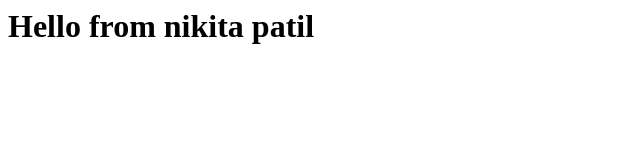
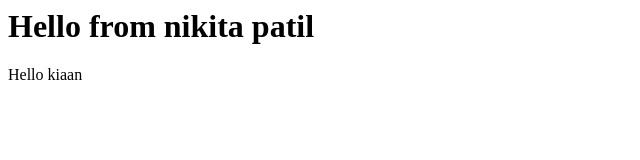
Before and after one commit to nikitanpawar/nikitanpawar.github.io, a plain HTML site: page index.html in a window 1280 px wide. Shown: the full height of the page, 0-640 px from the left. Drawn offline with Linux system fonts and the light colour scheme.

Commit message:
index file updated

```diff
--- a/index.html
+++ b/index.html
@@ -1 +1,4 @@
 <h1>Hello from nikita patil</h1>
+<div>
+    <p> Hello kiaan</p>
+</div>
```
